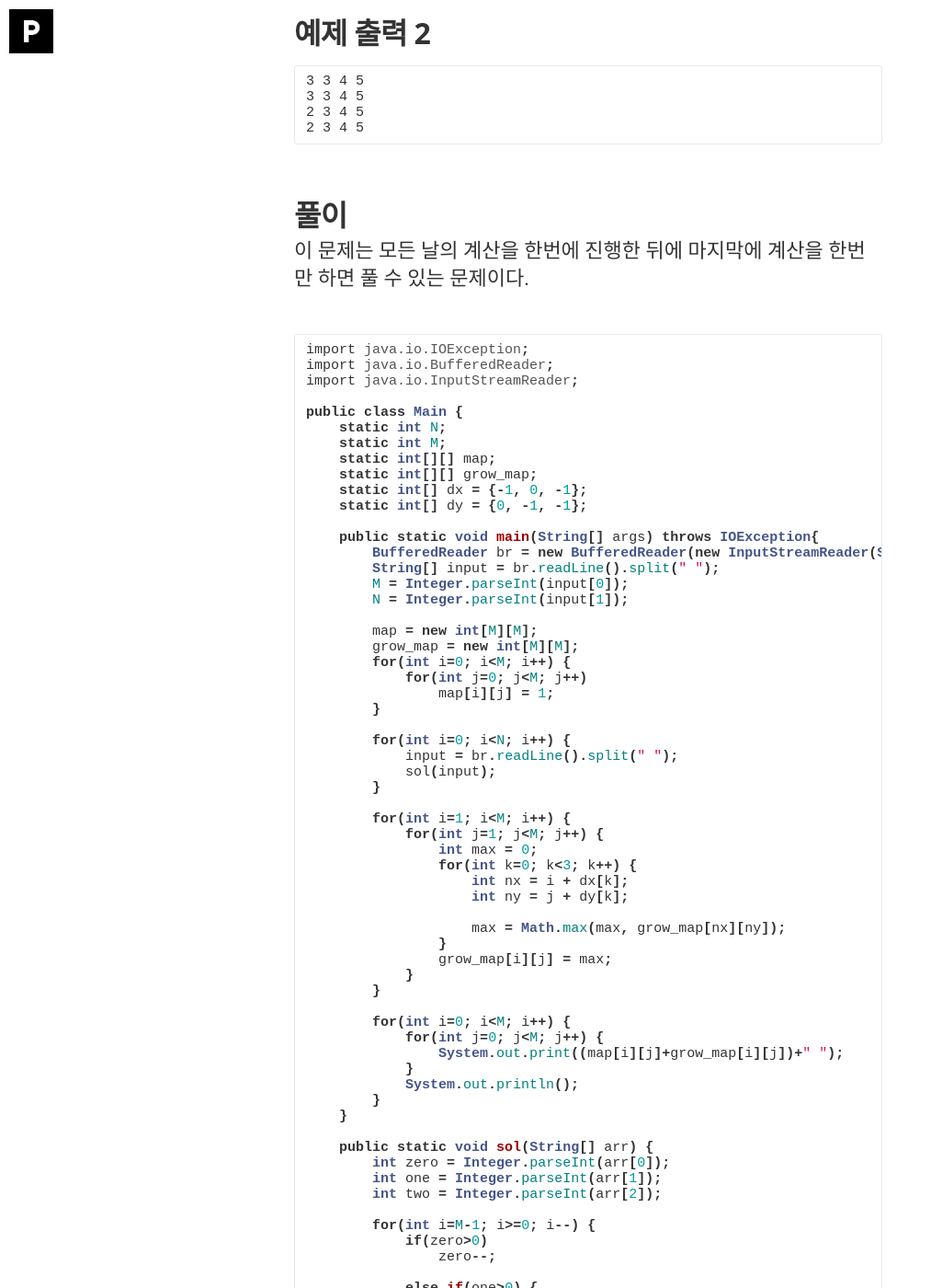
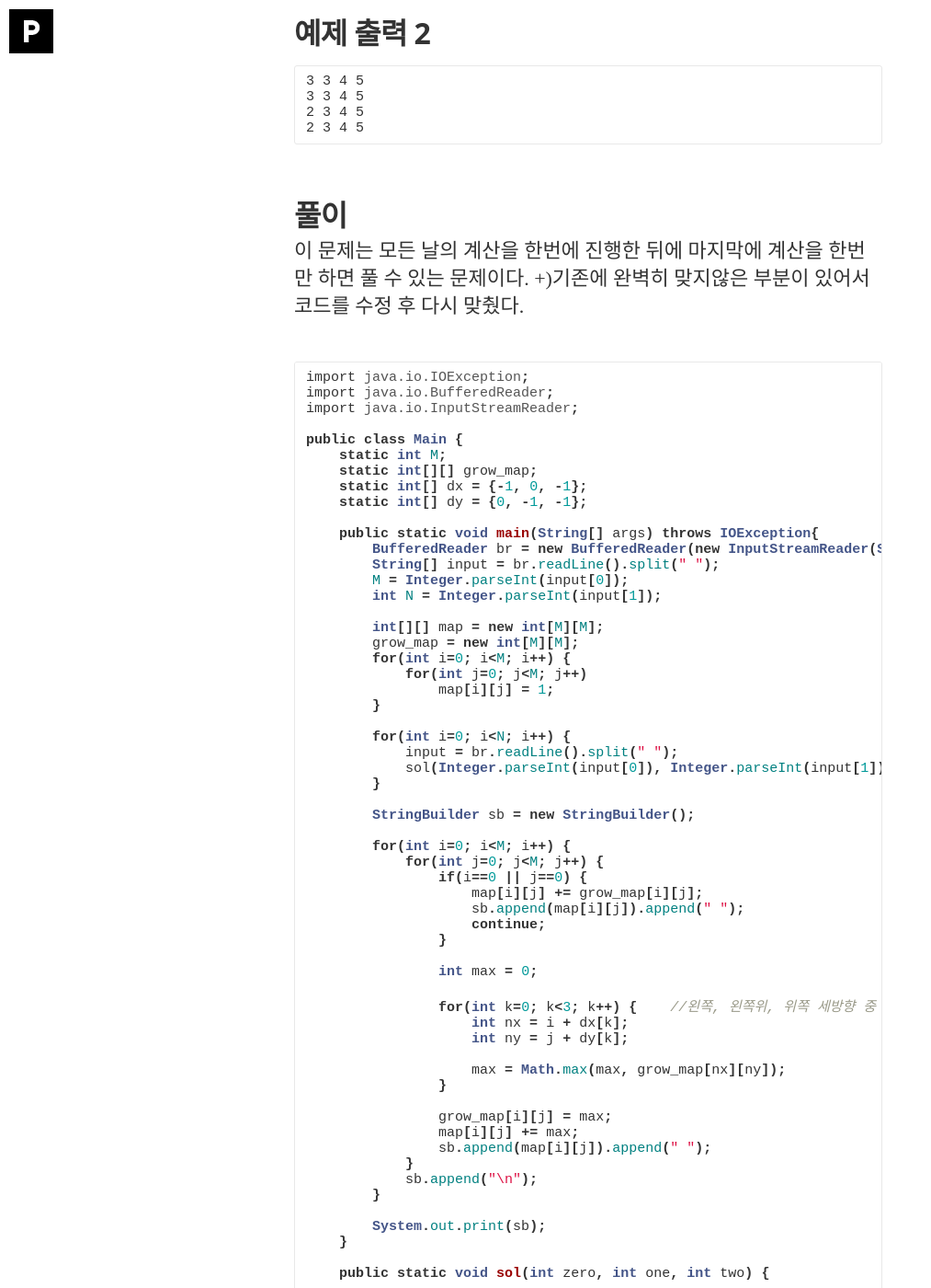
Before and after one commit to pss407/pss407.github.io, a Jekyll site: the page built from _posts/2020-07-27-백준#10836.md, in a window 1280 px wide and 1400 px high, scrolled down 4043 px. Shown: the whole window at 92% size, without its empty margins (0-1013 px from the left). Built offline with Jekyll 4.4.1, drawn with Linux system fonts in a browser that asks for light colours; nearby versions of some CDN libraries; some web fonts are replaced.

Commit message:
Update 2020-07-27-백준#10836.md

````diff
--- a/_posts/2020-07-27-백준#10836.md
+++ b/_posts/2020-07-27-백준#10836.md
@@ -2,7 +2,7 @@
 layout: post
 title:  "[백준]#10836 여왕벌"
 date:   2020-07-26 17:18:33
-categories: Algorithm, Bruteforce
+categories: Algorithm Bruteforce
 tags: baekjoon
 image: /assets/article_images/2014-11-30-mediator_features/night-track.JPG
 image2: /assets/article_images/2014-11-30-mediator_features/night-track-mobile.JPG
@@ -103,7 +103,7 @@ M개의 줄에 각각 M개의 자연수를 출력한다. 이는 각 애벌레의
 풀이
 --------------------------
 
-이 문제는 모든 날의 계산을 한번에 진행한 뒤에 마지막에 계산을 한번만 하면 풀 수 있는 문제이다.
+이 문제는 모든 날의 계산을 한번에 진행한 뒤에 마지막에 계산을 한번만 하면 풀 수 있는 문제이다. +)기존에 완벽히 맞지않은 부분이 있어서 코드를 수정 후 다시 맞췄다.
 
 ```java
 import java.io.IOException;
@@ -111,9 +111,7 @@ import java.io.BufferedReader;
 import java.io.InputStreamReader;
 
 public class Main {
-    static int N;
     static int M;
-    static int[][] map;
     static int[][] grow_map;
     static int[] dx = {-1, 0, -1};
     static int[] dy = {0, -1, -1};
@@ -133,36 +131,41 @@ public class Main {
 
         for(int i=0; i<N; i++) {
             input = br.readLine().split(" ");
-            sol(input);
+            sol(Integer.parseInt(input[0]), Integer.parseInt(input[1]), Integer.parseInt(input[2]));
         }
 
-        for(int i=1; i<M; i++) {
-            for(int j=1; j<M; j++) {
+        StringBuilder sb = new StringBuilder();
+
+        for(int i=0; i<M; i++) {
+            for(int j=0; j<M; j++) {
+                if(i==0 || j==0) {
+                    map[i][j] += grow_map[i][j];
+                    sb.append(map[i][j]).append(" ");
+                    continue;
+                }
+
                 int max = 0;
-                for(int k=0; k<3; k++) {
+
+                for(int k=0; k<3; k++) {    //왼쪽, 왼쪽위, 위쪽 세방향 중 최대 구하기
                     int nx = i + dx[k];
                     int ny = j + dy[k];
 
                     max = Math.max(max, grow_map[nx][ny]);
                 }
+
                 grow_map[i][j] = max;
+                map[i][j] += max;
+                sb.append(map[i][j]).append(" ");
             }
+            sb.append("\n");
         }
 
-        for(int i=0; i<M; i++) {
-            for(int j=0; j<M; j++) {
-                System.out.print((map[i][j]+grow_map[i][j])+" ");
-            }
-            System.out.println();
-        }
+        System.out.print(sb);
     }
 
-    public static void sol(String[] arr) {
-        int zero = Integer.parseInt(arr[0]);
-        int one = Integer.parseInt(arr[1]);
-        int two = Integer.parseInt(arr[2]);
+    public static void sol(int zero, int one, int two) {
 
-        for(int i=M-1; i>=0; i--) {
+        for(int i=M-1; i>=0; i--) {         //첫 열
             if(zero>0)
                 zero--;
 
````
Also changed, not shown: other parts of _posts/2020-07-27-백준#10836.md (+3 -3 lines).
